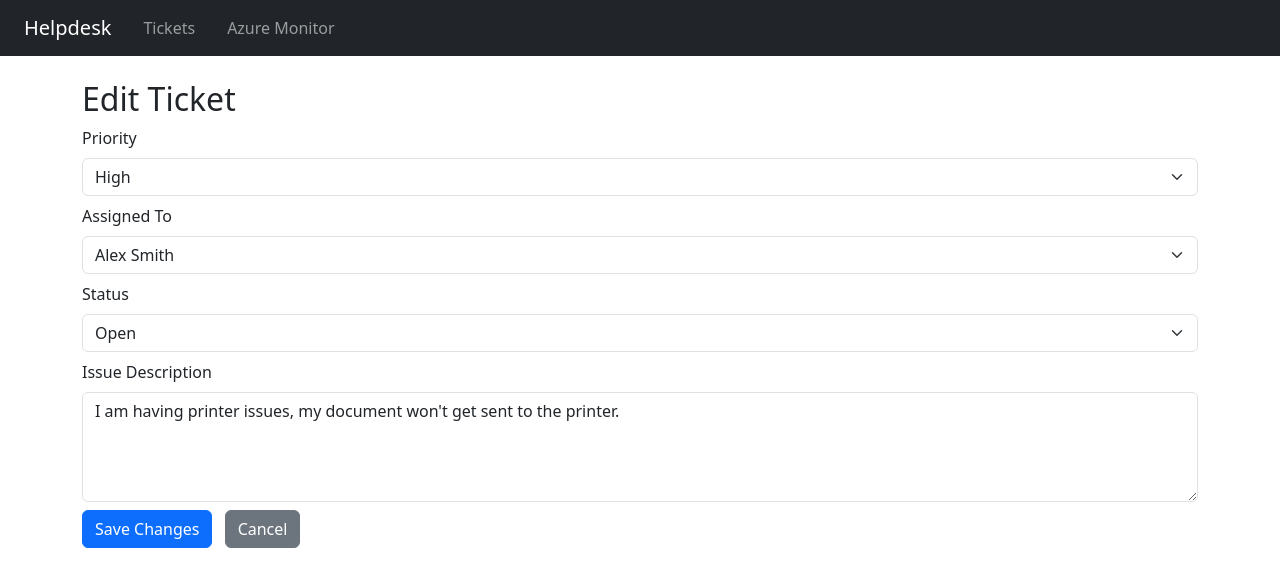
After one commit to ashkq/cloud-helpdesk-dashboard, a Flask app: page /tickets/edit/58672dd2 in a window 1280 px wide. The commit adds this page. Shown: the top 587 px of the page. Run offline with Flask 3, Linux system fonts and the light colour scheme.

Commit message:
Added ticket editing system with priority, comments, assignment

```diff
--- a/app.py
+++ b/app.py
@@ -62,7 +62,8 @@ def tickets():
             "issue": request.form['issue'],
             "status": "Open",
             "created": datetime.now().strftime('%Y-%m-%d %H:%M'),
-            "priority": priority
+            "priority": priority,
+            "assigned": "Unassigned"
         }
 
         tickets.append(new_ticket)
@@ -80,6 +81,7 @@ def tickets():
             or query in t['issue'].lower()
             or query in t['status'].lower()
             or query in t.get('priority', '').lower()
+            or query in t.get('assigned', '').lower()
         ]
 
     return render_template('tickets.html', tickets=tickets, search=query, success=success)
@@ -93,6 +95,26 @@ def close_ticket(ticket_id):
     save_tickets(tickets)
     return redirect(url_for('tickets'))
 
+@app.route('/tickets/edit/<ticket_id>', methods=['GET', 'POST'])
+def edit_ticket(ticket_id):
+    tickets = load_tickets()
+    ticket = next((t for t in tickets if t['id'] == ticket_id), None)
+
+    if not ticket:
+        return "Ticket not found", 404
+
+    fake_users = ['Alex Smith', 'Jamie Lee', 'Taylor Brown', 'Jordan Rivera']
+
+    if request.method == 'POST':
+        ticket['priority'] = request.form['priority']
+        ticket['issue'] = request.form['issue']
+        ticket['assigned'] = request.form['assigned']
+        ticket['status'] = request.form['status']
+        save_tickets(tickets)
+        return redirect(url_for('tickets'))
+
+    return render_template('edit_ticket.html', ticket=ticket, users=fake_users)
+
 @app.route('/azure')
 def azure():
     with open(AZURE_FILE) as f:
--- /dev/null
+++ b/templates/edit_ticket.html
@@ -0,0 +1,40 @@
+{% extends "base.html" %}
+{% block content %}
+<h2>Edit Ticket</h2>
+
+<form method="POST" class="mb-4">
+    <div class="mb-2">
+        <label class="form-label">Priority</label>
+        <select name="priority" class="form-select">
+            <option value="High" {% if ticket.priority == 'High' %}selected{% endif %}>High</option>
+            <option value="Medium" {% if ticket.priority == 'Medium' %}selected{% endif %}>Medium</option>
+            <option value="Low" {% if ticket.priority == 'Low' %}selected{% endif %}>Low</option>
+        </select>
+    </div>
+
+    <div class="mb-2">
+        <label class="form-label">Assigned To</label>
+        <select name="assigned" class="form-select">
+            {% for user in users %}
+                <option value="{{ user }}" {% if ticket.assigned == user %}selected{% endif %}>{{ user }}</option>
+            {% endfor %}
+        </select>
+    </div>
+
+    <div class="mb-2">
+        <label class="form-label">Status</label>
+        <select name="status" class="form-select">
+            <option value="Open" {% if ticket.status == 'Open' %}selected{% endif %}>Open</option>
+            <option value="Closed" {% if ticket.status == 'Closed' %}selected{% endif %}>Closed</option>
+        </select>
+    </div>
+
+    <div class="mb-2">
+        <label class="form-label">Issue Description</label>
+        <textarea name="issue" class="form-control" rows="4" required>{{ ticket.issue }}</textarea>
+    </div>
+
+    <button class="btn btn-primary">Save Changes</button>
+    <a href="{{ url_for('tickets') }}" class="btn btn-secondary ms-2">Cancel</a>
+</form>
+{% endblock %}
```
Also changed, not shown: templates/tickets.html (+9 -4 lines).
